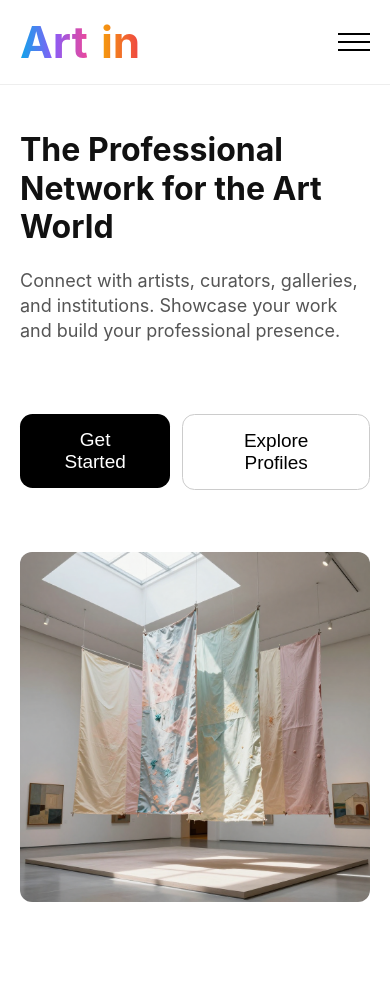
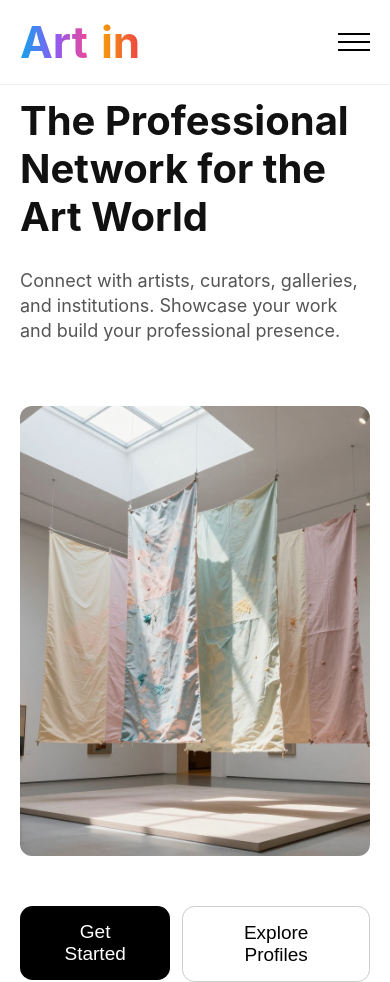
Before and after one commit to AliceLeteissier/art-in, a React (Create React App) app: page /#/ in a window 390 px wide. Before the commit the page ends 915 px from the top, so only its background shows below. Built offline with nearby package versions, Linux system fonts and the light colour scheme.

Commit message:
Chang layout order on mobile landing page

```diff
--- a/src/pages/LandingPage.js
+++ b/src/pages/LandingPage.js
@@ -10,7 +10,7 @@
 
       <div className="container landing-wrapper">
         <div className="hero">
-          {/* LEFT SIDE */}
+          {/* LEFT SIDE TEXT */}
           <div className="hero-text">
             <h1 className="hero-heading">
               The Professional Network for the Art World
@@ -20,16 +20,6 @@
               Connect with artists, curators, galleries, and institutions.
               Showcase your work and build your professional presence.
             </p>
-
-            <div className="hero-cta">
-              <Link to="/signup">
-                <button className="btn btn-black">Get Started</button>
-              </Link>
-
-              <Link to="/profiles">
-                <button className="btn btn-outline">Explore Profiles</button>
-              </Link>
-            </div>
           </div>
 
           {/* RIGHT SIDE IMAGE */}
@@ -45,6 +35,17 @@
               }}
             />
           </div>
+
+          {/* CTA BUTTONS - sibling of hero-text and hero-image so it can be reordered on mobile */}
+          <div className="hero-cta">
+            <Link to="/signup">
+              <button className="btn btn-black">Get Started</button>
+            </Link>
+
+            <Link to="/profiles">
+              <button className="btn btn-outline">Explore Profiles</button>
+            </Link>
+          </div>
         </div>
       </div>
     </div>
--- a/src/styles/global.css
+++ b/src/styles/global.css
@@ -8,14 +8,14 @@
   font-family: -apple-system, BlinkMacSystemFont, "Segoe UI", Roboto;
   background: #ffffff;
   color: #111111;
-  line-height: 2; /* 1.6 Ã— 1.25 */
+  line-height: 2; /* 1.6 × 1.25 */
 }
 
 /* Layout container */
 .container {
-  max-width: 93.75rem; /* 75 Ã— 1.25 */
+  max-width: 93.75rem; /* 75 × 1.25 */
   margin: 0 auto;
-  padding: 0 4rem; /* 1.5 Ã— 1.25 */
+  padding: 0 4rem; /* 1.5 × 1.25 */
 }
 
 /* Buttons */
@@ -57,7 +57,7 @@
   gap: 1.875rem;
 }
 
-/*Navbar */
+/* Navbar */
 
 .nav-link {
   text-decoration: none;
@@ -71,18 +71,26 @@
 
 /* Hero */
 .hero {
-  display: flex;
+  display: grid;
+  grid-template-columns: 1fr 1fr;
+  grid-template-areas:
+    "text image"
+    "cta  image";
   gap: 3.125rem;
   align-items: center;
 }
 
 .hero-text {
-  flex: 1;
+  grid-area: text;
 }
 
 .hero-image {
-  flex: 1;
+  grid-area: image;
   height: 31.25rem;
+}
+
+.hero-cta {
+  grid-area: cta;
 }
 
 /* Form */
@@ -110,12 +118,23 @@
   }
 
   .hero {
+    display: flex;
     flex-direction: column;
+    gap: 1.5rem;
+  }
+
+  .hero-text {
+    order: 1;
   }
 
   .hero-image {
     width: 100%;
     height: 22.5rem;
+    order: 2;
+  }
+
+  .hero-cta {
+    order: 3;
   }
 
   .grid-3 {
--- a/src/styles/landingPage.css
+++ b/src/styles/landingPage.css
@@ -23,18 +23,18 @@
 /* Mobile */
 @media (max-width: 768px) {
   .container.landing-wrapper {
-    margin-top: 90px;
+    margin-top: 60px;
   }
 
   .hero-heading {
-    font-size: 32px;
-    padding-top: 20px;
+    font-size: 40px;
+    padding-top: 10px;
   }
 
   .hero-subtext {
     max-width: 100%;
     font-size: 18px;
     line-height: 1.4em;
-    padding-bottom: 50px;
+    padding-bottom: 15px;
   }
 }
```
